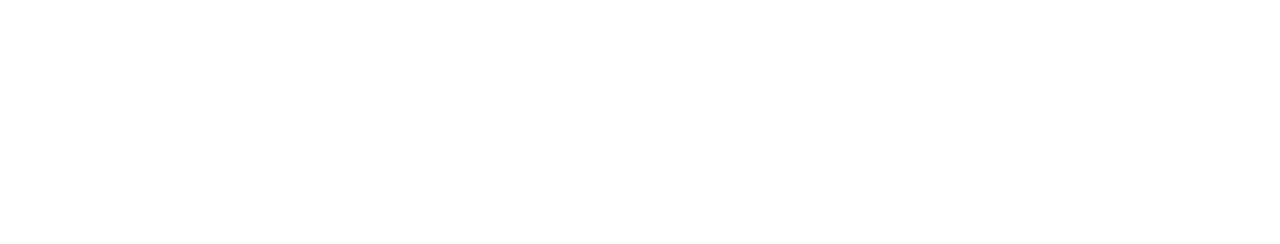
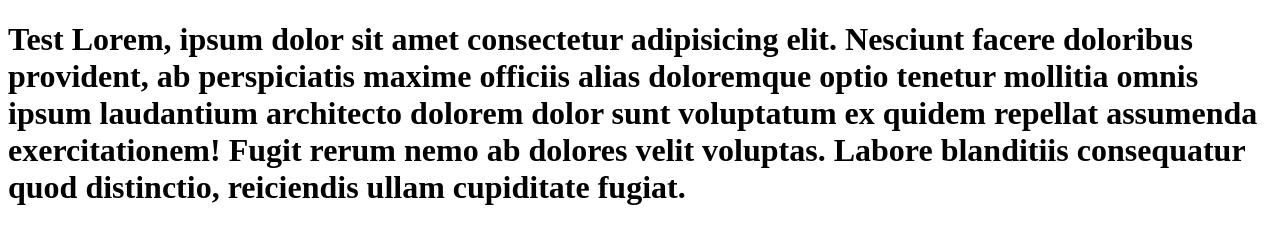
Before and after one commit to M-D-N/ivcsweb, a plain HTML site: page calculator.html in a window 1280 px wide. Drawn offline with Linux system fonts and the light colour scheme.

Commit message:
add text

```diff
--- a/calculator.html
+++ b/calculator.html
@@ -8,5 +8,11 @@
 </head>
 <body>
 
+
+    <h1>Test Lorem, ipsum dolor sit amet consectetur adipisicing elit. Nesciunt facere doloribus provident, ab perspiciatis maxime officiis alias doloremque optio tenetur mollitia omnis ipsum laudantium architecto dolorem dolor sunt voluptatum ex quidem repellat assumenda exercitationem! Fugit rerum nemo ab dolores velit voluptas. Labore blanditiis consequatur quod distinctio, reiciendis ullam cupiditate fugiat.</h1>
+
+
+
+
 </body>
 </html>
```
